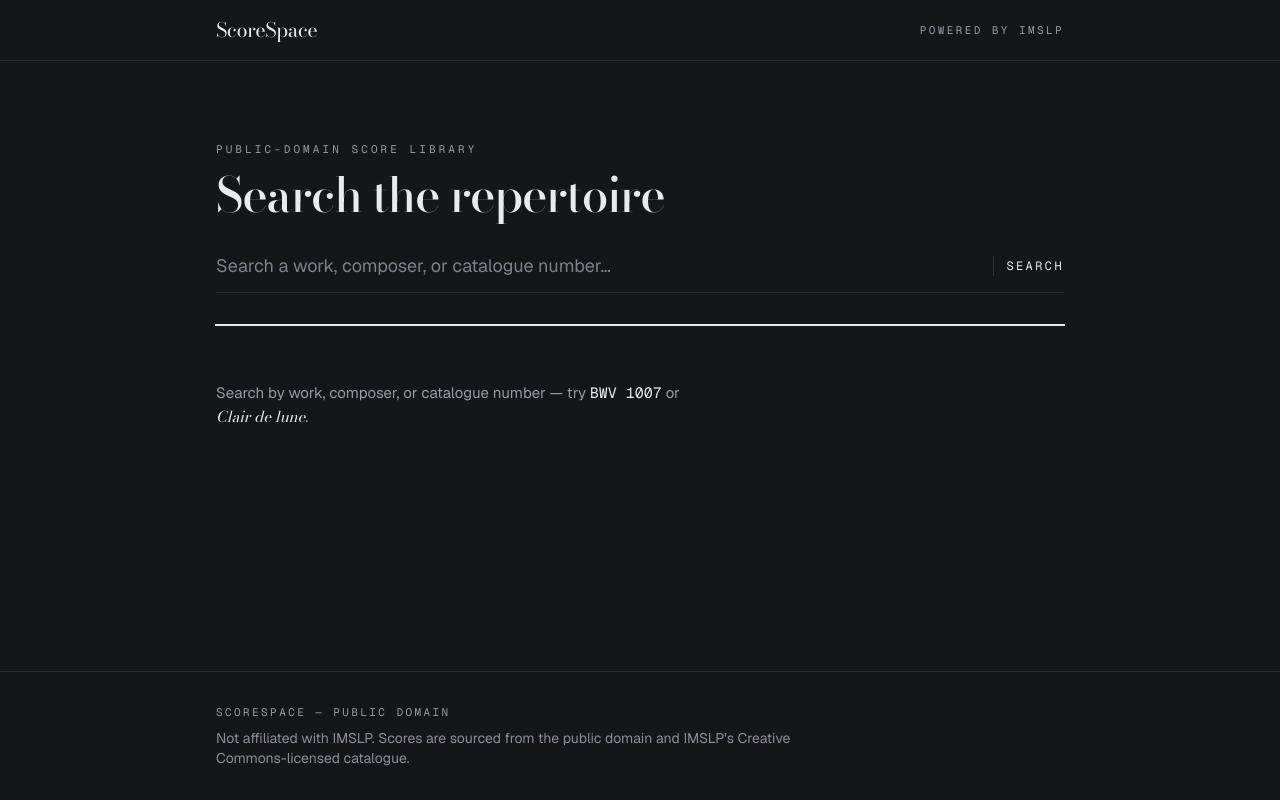
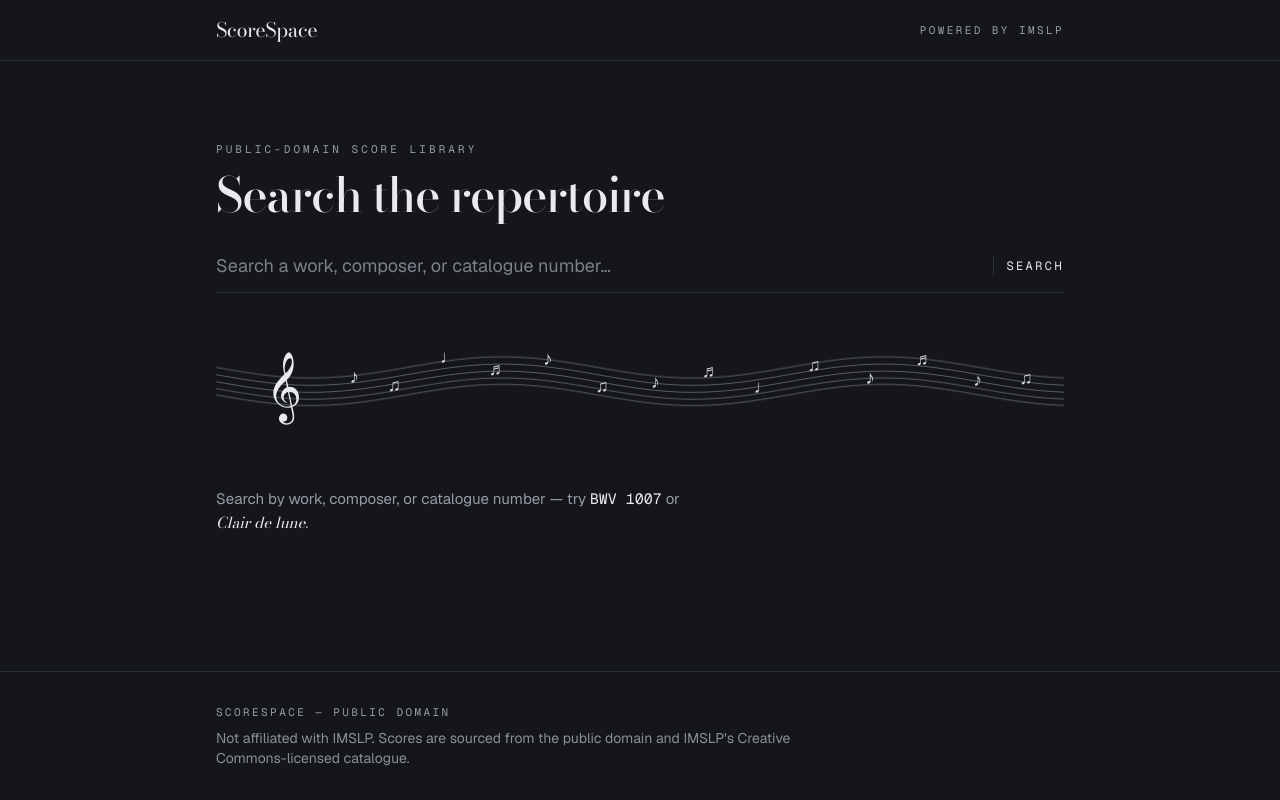
Before and after one commit to gian-dln/scorespace, a Next.js app: page /search in a window 1280 px wide. Built offline with nearby package versions, Linux system fonts and the light colour scheme.

Commit message:
stream search results so the wait is visible

```diff
--- a/app/search/page.tsx
+++ b/app/search/page.tsx
@@ -1,6 +1,29 @@
+import { Suspense } from "react";
+import { ScoreFlourish } from "@/components/search/ScoreFlourish";
 import { SearchBar } from "@/components/search/SearchBar";
 import { SearchResults } from "@/components/search/SearchResults";
 import { search } from "@/lib/supabase/queries";
+
+/** The awaiting half of the page. Keeping it in its own component lets the
+ *  headline and search field render instantly while this streams in behind
+ *  a Suspense boundary — searches take ~2s, so the wait needs to be visible. */
+async function Results({ query }: { query: string }) {
+  const results = await search(query);
+
+  return (
+    <>
+      <div className="mt-8">
+        <ScoreFlourish />
+      </div>
+      <p className="mt-6 font-mono text-xs text-steel">
+        {results.works.length} works · {results.composers.length} composers
+      </p>
+      <div className="mt-10">
+        <SearchResults results={results} />
+      </div>
+    </>
+  );
+}
 
 export default async function SearchPage({
   searchParams,
@@ -10,45 +33,47 @@
   const { q } = await searchParams;
   const query = q?.trim() ?? "";
 
-  const results = query ? await search(query) : null;
-
   return (
     <div className="mx-auto w-full max-w-4xl px-6 py-16 sm:py-20">
       <header className="flex flex-col gap-3">
         <span className="font-mono text-[11px] uppercase tracking-[0.28em] text-steel">
-          {results ? "Search results" : "Public-domain score library"}
+          {query ? "Search results" : "Public-domain score library"}
         </span>
         <h1 className="font-display text-4xl font-medium leading-[1.05] tracking-tight text-ink sm:text-5xl">
-          {results ? <>&ldquo;{results.query}&rdquo;</> : "Search the repertoire"}
+          {query ? <>&ldquo;{query}&rdquo;</> : "Search the repertoire"}
         </h1>
-        {results && (
-          <p className="font-mono text-xs text-steel">
-            {results.works.length} works · {results.composers.length} composers
-          </p>
-        )}
       </header>
 
       <div className="mt-8">
         <SearchBar initialQuery={query} />
       </div>
 
-      {/* Signature: the keyboard you play to find music. The frame seats it
-          against the dark stage the way a fallboard edges a real keyboard. */}
-      <div className="mt-8 overflow-hidden rounded-[4px] ring-1 ring-keyframe">
-        <div className="piano-keys" aria-hidden="true" />
-      </div>
-
-      <div className="mt-14">
-        {results ? (
-          <SearchResults results={results} />
-        ) : (
-          <p className="max-w-lg text-[15px] leading-relaxed text-steel">
+      {query ? (
+        <Suspense
+          key={query}
+          fallback={
+            <>
+              <div className="mt-8">
+                <ScoreFlourish busy />
+              </div>
+              <p className="mt-6 font-mono text-xs text-steel">Searching the catalogue…</p>
+            </>
+          }
+        >
+          <Results query={query} />
+        </Suspense>
+      ) : (
+        <>
+          <div className="mt-8">
+            <ScoreFlourish />
+          </div>
+          <p className="mt-14 max-w-lg text-[15px] leading-relaxed text-steel">
             Search by work, composer, or catalogue number — try{" "}
             <span className="font-mono text-ink">BWV 1007</span> or{" "}
             <span className="whitespace-nowrap font-display italic text-ink">Clair de lune</span>.
           </p>
-        )}
-      </div>
+        </>
+      )}
     </div>
   );
 }
```
